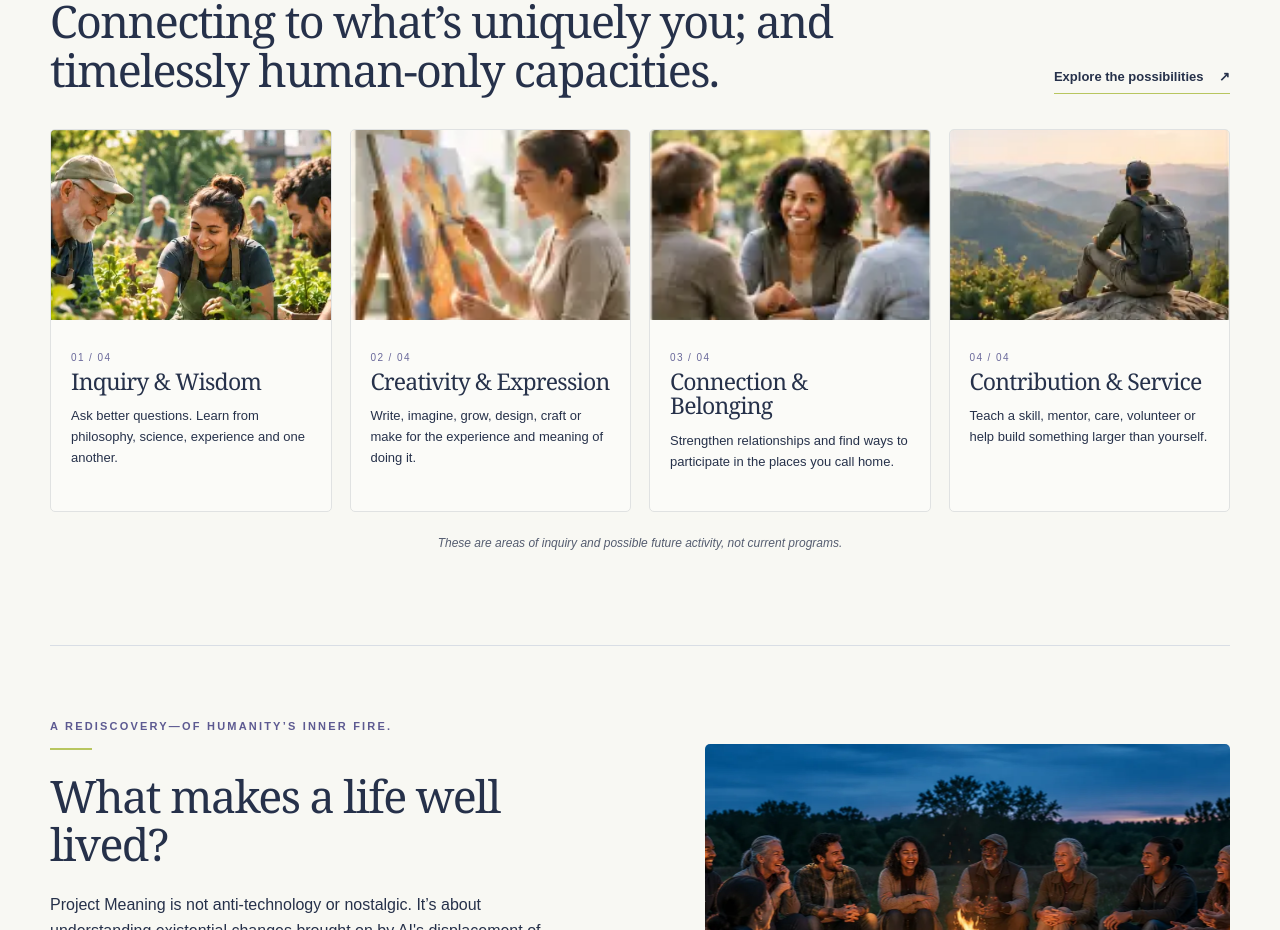
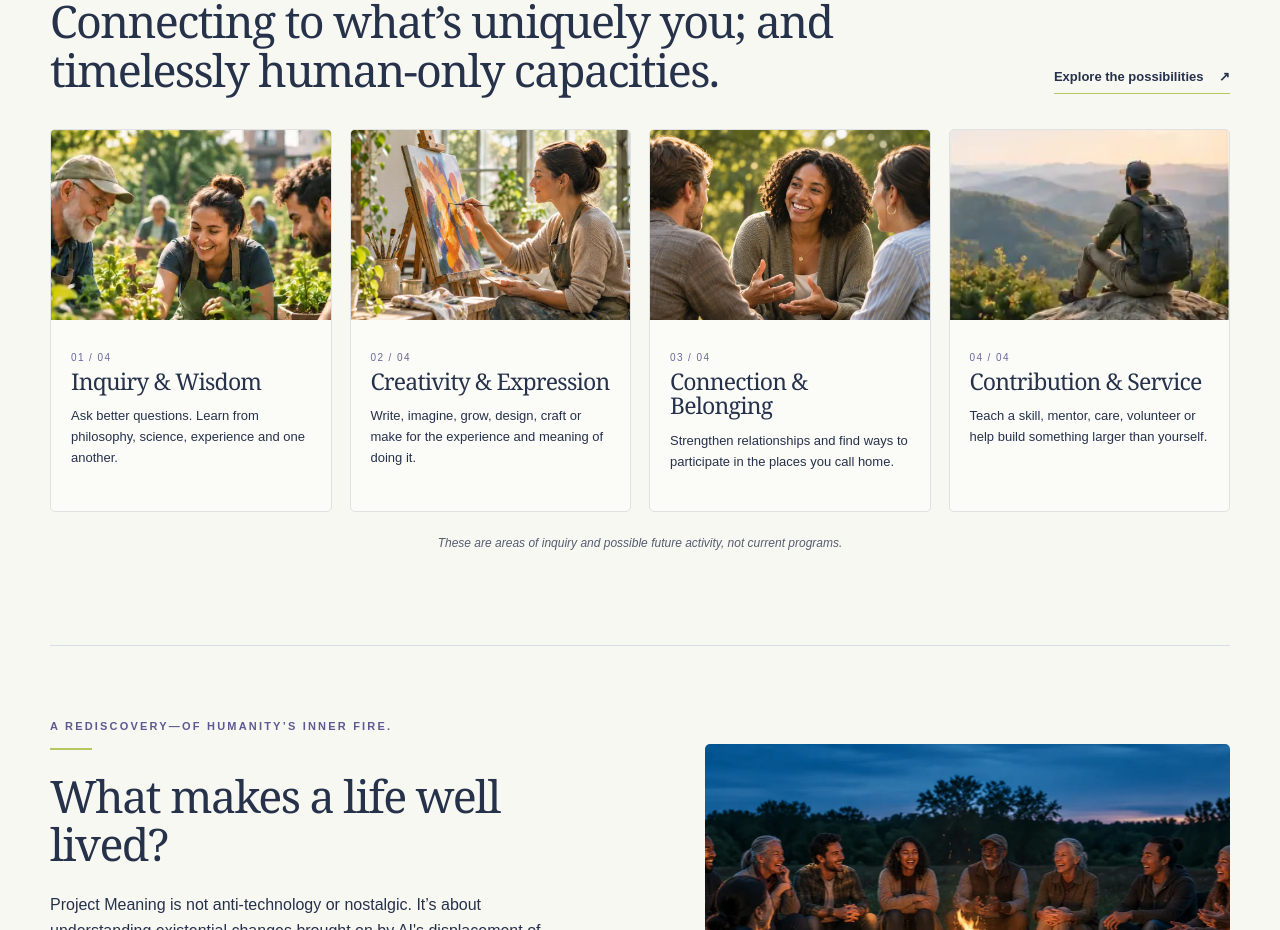
Before and after one commit to SixthCityTech/project-meaning-website, a Next.js app: page / in a window 1280 px wide. Shown: the part 1600-2530 px from the top of the page. Built offline with nearby package versions, Linux system fonts and the light colour scheme; no server answers.

Commit message:
Improve homepage card image resolution

```diff
--- a/src/app/style.css
+++ b/src/app/style.css
@@ -77,3 +77,5 @@
 @media(hover:hover){.journey-flip-card:hover .journey-info{color:#26314a;border-color:#565b48}}
 @media(max-width:700px){.journey-flip-card{height:320px}.journey-front{padding-top:24px}.journey-front .journey-brand img{width:175px;height:175px}.journey-flip-card:nth-child(2) .journey-brand img{width:250px}.journey-back{padding:40px 23px 23px}}
 @media(prefers-reduced-motion:reduce){.journey-card-inner{transition:none}}
+
+.card-photo:has(.card-scene-image){background-image:none;overflow:hidden}.card-scene-image{display:block;width:100%;height:100%;object-fit:cover;object-position:center}
```
Also changed, not shown: src/app/page.tsx (+1 -1 lines), public/connection-conversation-ai.webp (added), public/creativity-painting-ai.webp (added).
